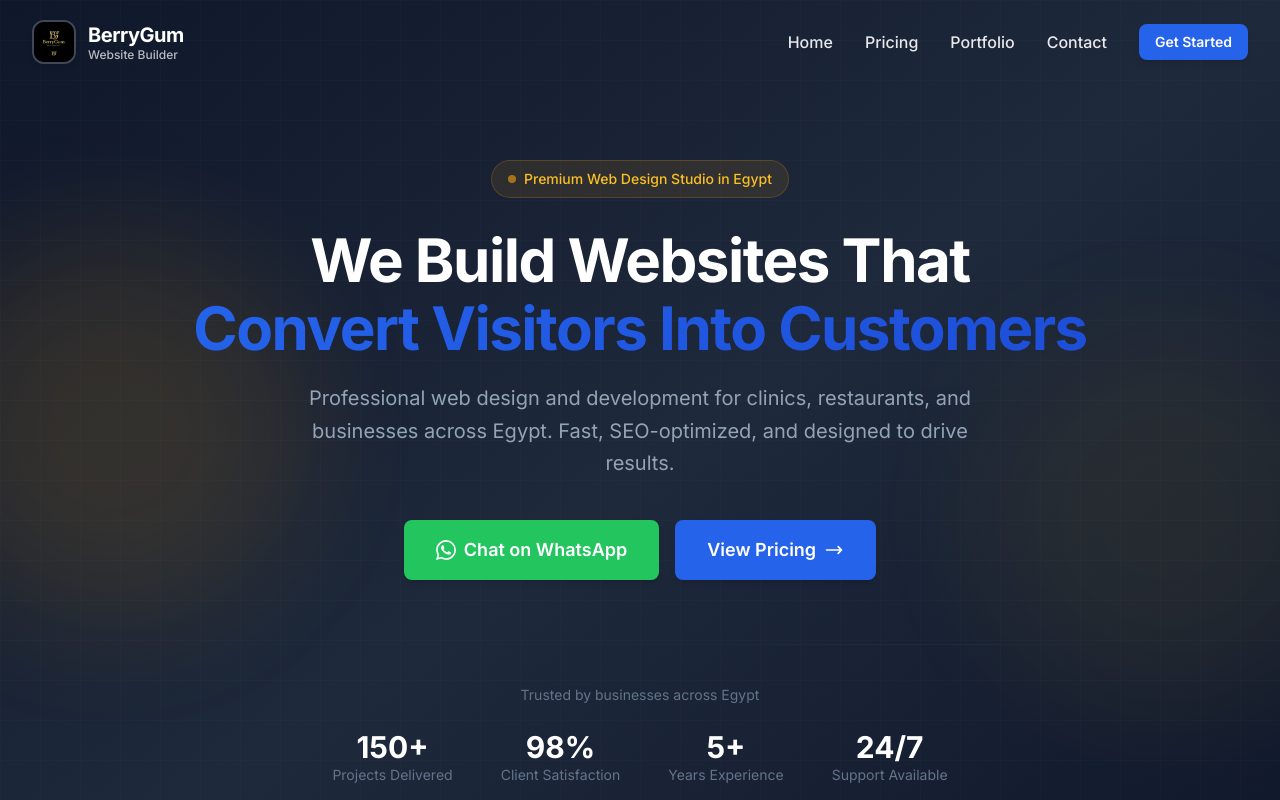
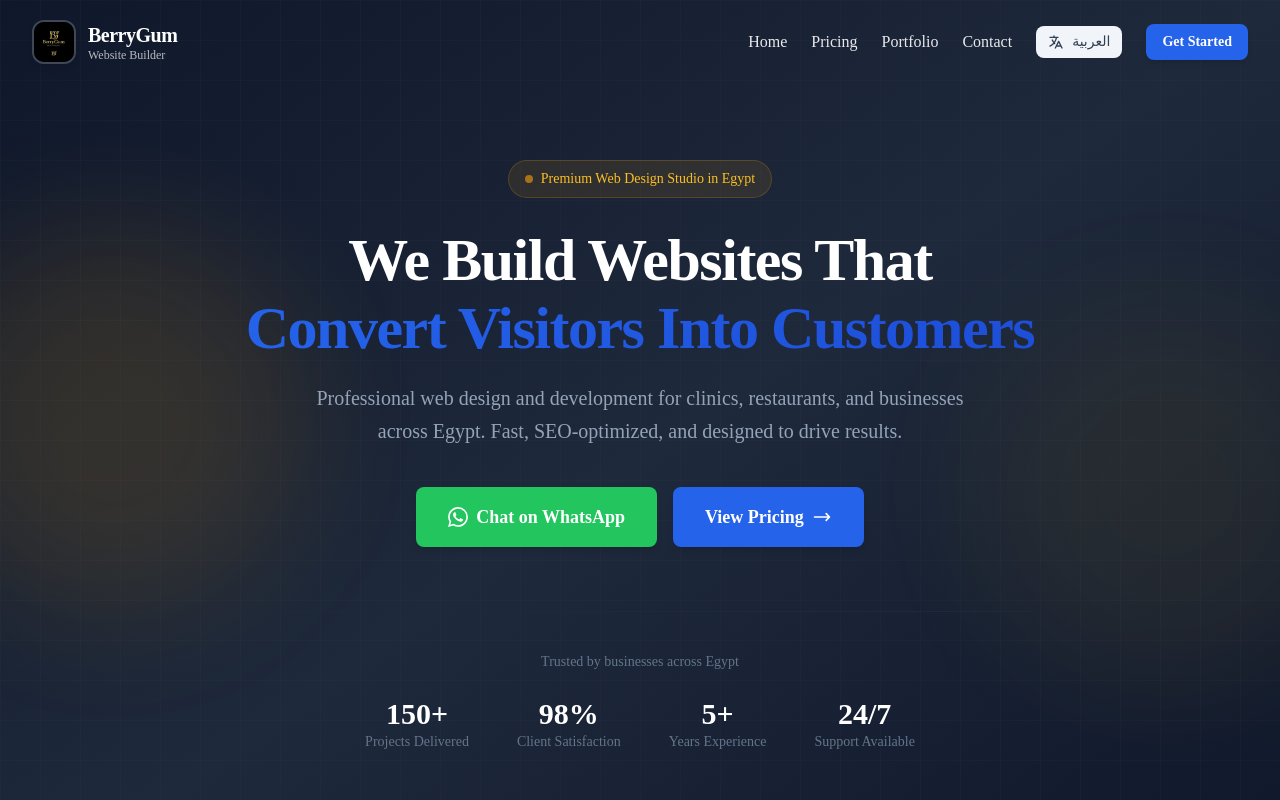
Before and after one commit to Amrwar/BerryGum, a Next.js app: page / in a window 1280 px wide. Shown: the top 800 px of the page. Built offline with nearby package versions, Linux system fonts and the light colour scheme.

Commit message:
Add client-side language switcher with Arabic support

```diff
--- a/app/layout.tsx
+++ b/app/layout.tsx
@@ -1,10 +1,12 @@
-import { Inter } from "next/font/google";
+import { Inter, Cairo } from "next/font/google";
+import { LanguageProvider } from "@/lib/LanguageContext";
 import Navbar from "@/components/Navbar";
 import Footer from "@/components/Footer";
 import WhatsAppFloat from "@/components/WhatsAppFloat";
 import "@/styles/globals.css";
 
-const inter = Inter({ subsets: ["latin"] });
+const inter = Inter({ subsets: ["latin"], variable: "--font-inter" });
+const cairo = Cairo({ subsets: ["arabic"], variable: "--font-cairo" });
 
 export const metadata = {
   title: "BerryGum - Professional Website Builder",
@@ -17,12 +19,14 @@ export default function RootLayout({
   children: React.ReactNode;
 }) {
   return (
-    <html lang="en">
-      <body className={inter.className}>
-        <Navbar />
-        <main>{children}</main>
-        <Footer />
-        <WhatsAppFloat />
+    <html lang="en" suppressHydrationWarning>
+      <body className={`${inter.variable} ${cairo.variable} font-sans`}>
+        <LanguageProvider>
+          <Navbar />
+          <main>{children}</main>
+          <Footer />
+          <WhatsAppFloat />
+        </LanguageProvider>
       </body>
     </html>
   );
--- /dev/null
+++ b/components/LanguageSwitcher.tsx
@@ -0,0 +1,20 @@
+"use client";
+
+import { useLanguage } from "@/lib/LanguageContext";
+
+export default function LanguageSwitcher() {
+  const { locale, setLocale } = useLanguage();
+
+  return (
+    <button
+      onClick={() => setLocale(locale === "en" ? "ar" : "en")}
+      className="flex items-center gap-2 px-3 py-1.5 rounded-lg bg-slate-100 hover:bg-slate-200 text-slate-700 text-sm font-medium transition-colors"
+      aria-label="Switch language"
+    >
+      <svg className="w-4 h-4" fill="none" stroke="currentColor" viewBox="0 0 24 24">
+        <path strokeLinecap="round" strokeLinejoin="round" strokeWidth={2} d="M3 5h12M9 3v2m1.048 9.5A18.022 18.022 0 016.412 9m6.088 9h7M11 21l5-10 5 10M12.751 5C11.783 10.77 8.07 15.61 3 18.129" />
+      </svg>
+      {locale === "en" ? "العربية" : "English"}
+    </button>
+  );
+}
--- a/components/Navbar.tsx
+++ b/components/Navbar.tsx
@@ -4,17 +4,20 @@ import { useState, useEffect } from "react";
 import Link from "next/link";
 import Image from "next/image";
 import { siteConfig } from "@/lib/config";
-
-const navLinks = [
-  { href: "/", label: "Home" },
-  { href: "/pricing", label: "Pricing" },
-  { href: "/portfolio", label: "Portfolio" },
-  { href: "/contact", label: "Contact" },
-];
+import { useLanguage } from "@/lib/LanguageContext";
+import LanguageSwitcher from "./LanguageSwitcher";
 
 export default function Navbar() {
   const [isOpen, setIsOpen] = useState(false);
   const [isScrolled, setIsScrolled] = useState(false);
+  const { t } = useLanguage();
+
+  const navLinks = [
+    { href: "/", label: t("nav.home") },
+    { href: "/pricing", label: t("nav.pricing") },
+    { href: "/portfolio", label: t("nav.portfolio") },
+    { href: "/contact", label: t("nav.contact") },
+  ];
 
   useEffect(() => {
     const handleScroll = () => {
@@ -45,7 +48,7 @@ export default function Navbar() {
                 priority
               />
             </div>
-            <div className="ml-3">
+            <div className="ml-3 rtl:ml-0 rtl:mr-3">
               <span className={`text-xl font-bold tracking-tight transition-colors duration-300 ${
                 isScrolled ? "text-slate-900" : "text-white"
               }`}>
@@ -60,7 +63,7 @@ export default function Navbar() {
           </Link>
 
           {/* Desktop Navigation */}
-          <div className="hidden md:flex items-center gap-8">
+          <div className="hidden md:flex items-center gap-6">
             {navLinks.map((link) => (
               <Link
                 key={link.href}
@@ -74,13 +77,14 @@ export default function Navbar() {
                 {link.label}
               </Link>
             ))}
+            <LanguageSwitcher />
             <Link
               href={`https://wa.me/${siteConfig.whatsapp.replace("+", "")}?text=${encodeURIComponent(siteConfig.whatsappMessages.general)}`}
               target="_blank"
               rel="noopener noreferrer"
               className="btn btn-primary btn-sm"
             >
-              Get Started
+              {t("nav.getStarted")}
             </Link>
           </div>
 
@@ -107,12 +111,12 @@ export default function Navbar() {
         {/* Mobile Navigation */}
         <div
           className={`md:hidden overflow-hidden transition-all duration-300 ease-in-out ${
-            isOpen ? "max-h-96 opacity-100 mt-4" : "max-h-0 opacity-0"
+            isOpen ? "max-h-[500px] opacity-100 mt-4" : "max-h-0 opacity-0"
           }`}
         >
           <div className="bg-white rounded-xl shadow-xl p-4 border border-slate-100">
-            {/* Mobile Logo */}
-            <div className="flex items-center gap-3 pb-4 mb-4 border-b border-slate-100">
+            <div className="flex items-center justify-between pb-4 mb-4 border-b border-slate-100">
+              <div className="flex items-center gap-3">
                 <div className="relative w-10 h-10 rounded-xl overflow-hidden shadow-sm">
                   <Image
                     src="/logo.png"
@@ -125,6 +129,8 @@ export default function Navbar() {
                   <span className="text-lg font-bold text-slate-900">BerryGum</span>
                   <span className="text-xs block text-slate-500">Website Builder</span>
                 </div>
+              </div>
+              <LanguageSwitcher />
             </div>
             {navLinks.map((link) => (
               <Link
@@ -143,10 +149,10 @@ export default function Navbar() {
               className="btn btn-whatsapp w-full mt-3"
               onClick={() => setIsOpen(false)}
             >
-              <svg className="w-5 h-5 mr-2" viewBox="0 0 24 24" fill="currentColor">
+              <svg className="w-5 h-5 mr-2 rtl:mr-0 rtl:ml-2" viewBox="0 0 24 24" fill="currentColor">
                 <path d="M17.472 14.382c-.297-.149-1.758-.867-2.03-.967-.273-.099-.471-.148-.67.15-.197.297-.767.966-.94 1.164-.173.199-.347.223-.644.075-.297-.15-1.255-.463-2.39-1.475-.883-.788-1.48-1.761-1.653-2.059-.173-.297-.018-.458.13-.606.134-.133.298-.347.446-.52.149-.174.198-.298.298-.497.099-.198.05-.371-.025-.52-.075-.149-.669-1.612-.916-2.207-.242-.579-.487-.5-.669-.51-.173-.008-.371-.01-.57-.01-.198 0-.52.074-.792.372-.272.297-1.04 1.016-1.04 2.479 0 1.462 1.065 2.875 1.213 3.074.149.198 2.096 3.2 5.077 4.487.709.306 1.262.489 1.694.625.712.227 1.36.195 1.871.118.571-.085 1.758-.719 2.006-1.413.248-.694.248-1.289.173-1.413-.074-.124-.272-.198-.57-.347m-5.421 7.403h-.004a9.87 9.87 0 01-5.031-1.378l-.361-.214-3.741.982.998-3.648-.235-.374a9.86 9.86 0 01-1.51-5.26c.001-5.45 4.436-9.884 9.888-9.884 2.64 0 5.122 1.03 6.988 2.898a9.825 9.825 0 012.893 6.994c-.003 5.45-4.437 9.884-9.885 9.884m8.413-18.297A11.815 11.815 0 0012.05 0C5.495 0 .16 5.335.157 11.892c0 2.096.547 4.142 1.588 5.945L.057 24l6.305-1.654a11.882 11.882 0 005.683 1.448h.005c6.554 0 11.89-5.335 11.893-11.893a11.821 11.821 0 00-3.48-8.413z"/>
               </svg>
-              Chat on WhatsApp
+              {t("cta.whatsapp")}
             </Link>
           </div>
         </div>
--- /dev/null
+++ b/lib/LanguageContext.tsx
@@ -0,0 +1,62 @@
+"use client";
+
+import { createContext, useContext, useState, useEffect, ReactNode } from "react";
+import en from "@/messages/en.json";
+import ar from "@/messages/ar.json";
+
+type Locale = "en" | "ar";
+type Messages = typeof en;
+
+interface LanguageContextType {
+  locale: Locale;
+  messages: Messages;
+  setLocale: (locale: Locale) => void;
+  t: (key: string) => string;
+}
+
+const messages = { en, ar };
+
+const LanguageContext = createContext<LanguageContextType | undefined>(undefined);
+
+export function LanguageProvider({ children }: { children: ReactNode }) {
+  const [locale, setLocaleState] = useState<Locale>("en");
+
+  useEffect(() => {
+    const saved = localStorage.getItem("locale") as Locale;
+    if (saved && (saved === "en" || saved === "ar")) {
+      setLocaleState(saved);
+      document.documentElement.lang = saved;
+      document.documentElement.dir = saved === "ar" ? "rtl" : "ltr";
+    }
+  }, []);
+
+  const setLocale = (newLocale: Locale) => {
+    setLocaleState(newLocale);
+    localStorage.setItem("locale", newLocale);
+    document.documentElement.lang = newLocale;
+    document.documentElement.dir = newLocale === "ar" ? "rtl" : "ltr";
+  };
+
+  const t = (key: string): string => {
+    const keys = key.split(".");
+    let value: any = messages[locale];
+    for (const k of keys) {
+      value = value?.[k];
+    }
+    return value || key;
+  };
+
+  return (
+    <LanguageContext.Provider value={{ locale, messages: messages[locale], setLocale, t }}>
+      {children}
+    </LanguageContext.Provider>
+  );
+}
+
+export function useLanguage() {
+  const context = useContext(LanguageContext);
+  if (!context) {
+    throw new Error("useLanguage must be used within LanguageProvider");
+  }
+  return context;
+}
--- a/styles/globals.css
+++ b/styles/globals.css
@@ -225,3 +225,22 @@
 ::-webkit-scrollbar-thumb:hover { background: #94a3b8; }
 
 *:focus-visible { @apply outline-none ring-2 ring-blue-500 ring-offset-2; }
+
+/* RTL Support */
+[dir="rtl"] {
+  text-align: right;
+}
+
+[dir="rtl"] .ml-3 {
+  margin-left: 0;
+  margin-right: 0.75rem;
+}
+
+[dir="rtl"] .mr-2 {
+  margin-right: 0;
+  margin-left: 0.5rem;
+}
+
+html[dir="rtl"] body {
+  font-family: var(--font-cairo), var(--font-inter), sans-serif;
+}
```
Lines whose indentation alone changed are shown as unchanged.
